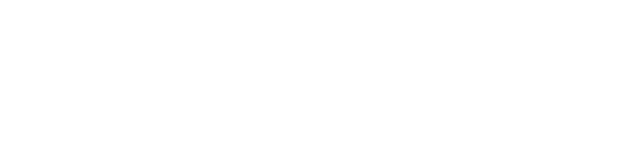
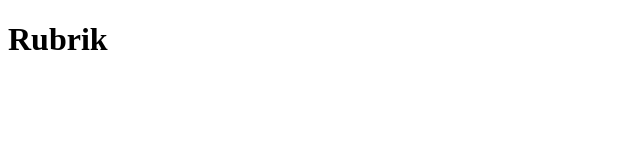
Before and after one commit to bjornwann/gitlab, a plain HTML site: page index.html in a window 1280 px wide. Shown: the whole page, without its empty margins (0-640 px from the left). Drawn offline with Linux system fonts and the light colour scheme.

Commit message:
add heading

```diff
--- a/index.html
+++ b/index.html
@@ -6,5 +6,7 @@
     <meta name="viewport" content="width=device-width, initial-scale=1.0" />
     <title>Document</title>
   </head>
-  <body></body>
+  <body>
+    <h1>Rubrik</h1>
+  </body>
 </html>
```
